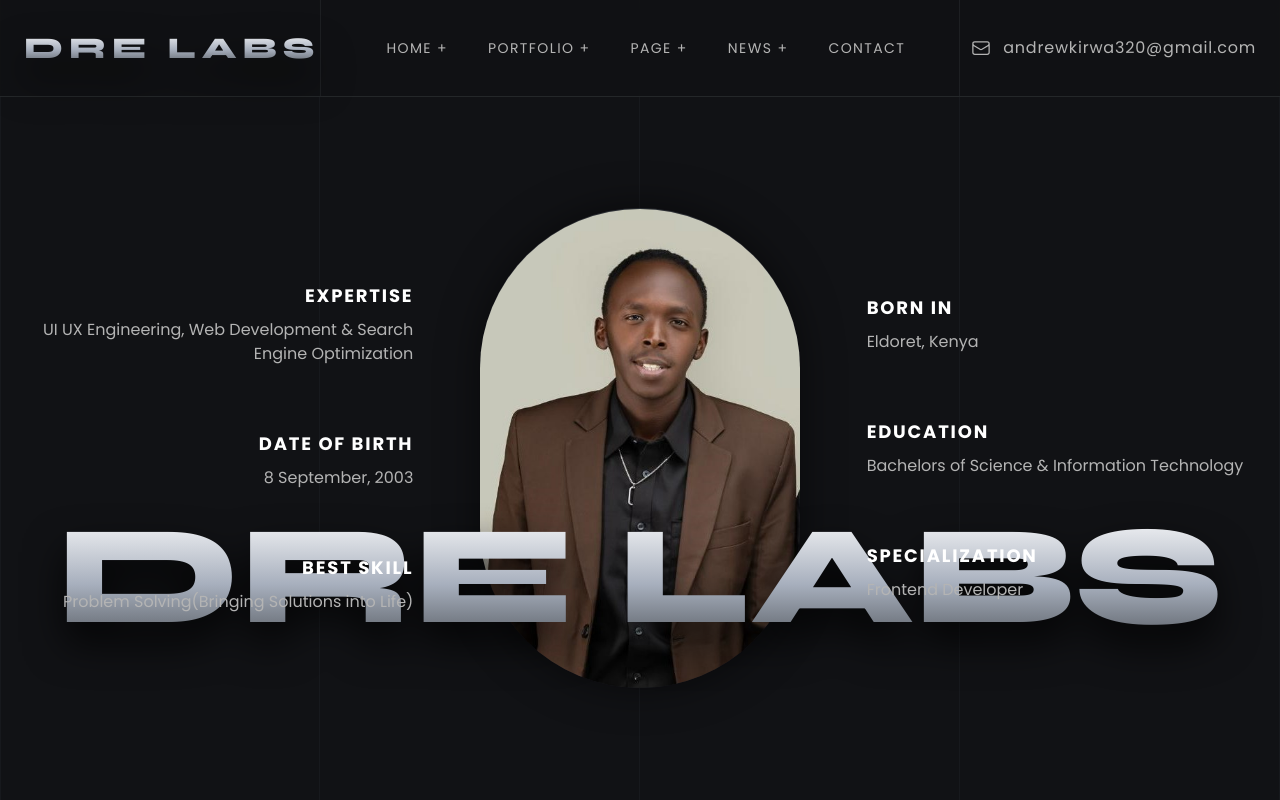
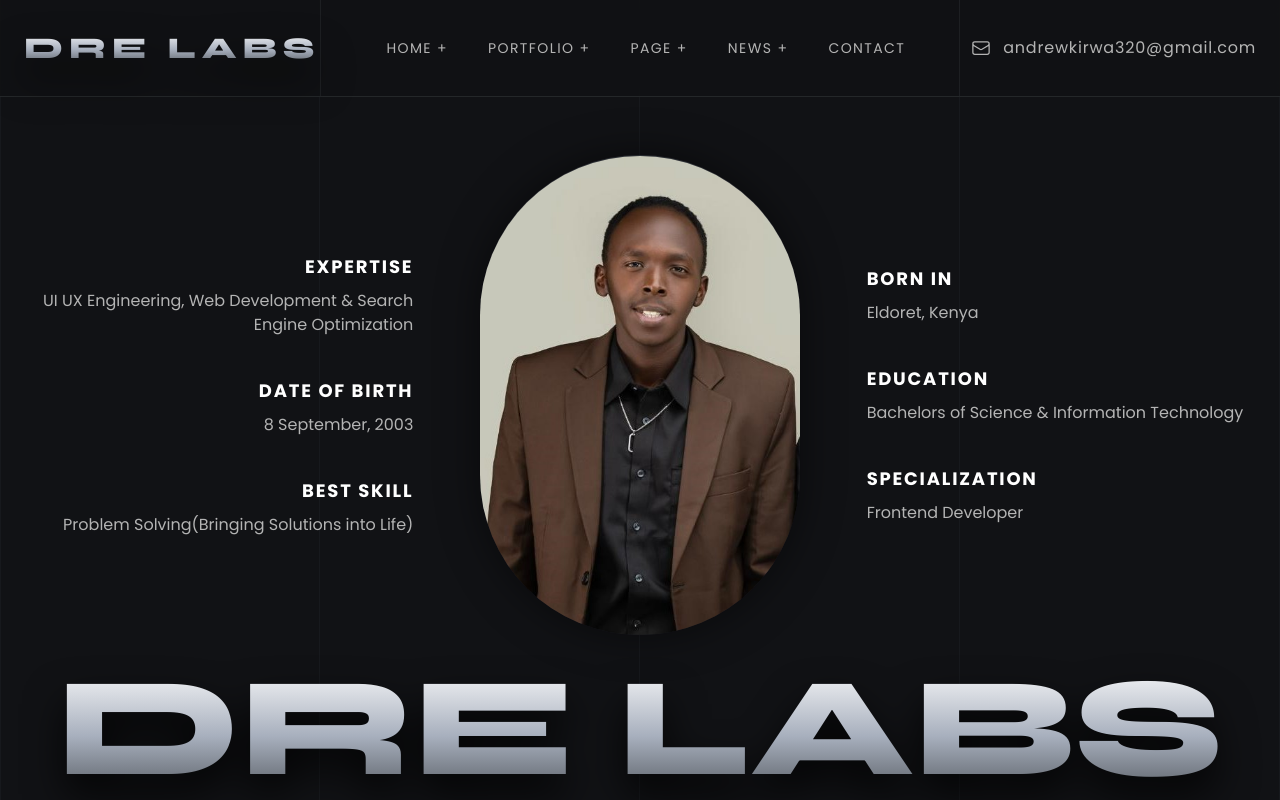
Before and after one commit to Andysputed/my-portfolio-app, a React (Vite) app: page / in a window 1280 px wide. Shown: the top 800 px of the page. Built offline with nearby package versions, Linux system fonts and the light colour scheme; no server answers; the database is empty.

Commit message:
Added Linked In link

```diff
--- a/src/components/HeroSection.jsx
+++ b/src/components/HeroSection.jsx
@@ -10,7 +10,7 @@ const Hero = () => {
   };
 
   return (
-    <section className="relative w-full min-h-screen pt-20 sm:pt-24 pb-10 sm:pb-12 flex items-center justify-center overflow-hidden bg-darkBg">
+    <section className="relative w-full min-h-screen pt-20 sm:pt-24 flex items-center justify-center overflow-hidden bg-darkBg">
 
       {/* Subtle Background Grid Lines */}
       <div className="absolute inset-0 pointer-events-none flex justify-center max-w-7xl mx-auto w-full">
@@ -20,7 +20,17 @@ const Hero = () => {
         <div className="w-1/4 h-full border-r border-textDark/10"></div>
       </div>
 
-      <div className="max-w-7xl mx-auto px-4 sm:px-6 w-full relative z-10 mt-10 sm:mt-12">
+      {/* The Massive Overlay Text — anchored to section bottom, behind content */}
+      <Motion.h1
+        initial={{ opacity: 0, y: 50 }}
+        animate={{ opacity: 1, y: 0 }}
+        transition={{ duration: 0.8, ease: [0.16, 1, 0.3, 1], delay: 0.2 }}
+        className="absolute bottom-0 left-1/2 -translate-x-1/2 text-[clamp(4rem,11vw,11rem)] font-display font-extrabold text-metallic z-0 pointer-events-none uppercase tracking-normal text-center w-full leading-none"
+      >
+        DRE LABS
+      </Motion.h1>
+
+      <div className="max-w-7xl mx-auto px-4 sm:px-6 w-full relative z-10 mt-10 sm:mt-12 pb-[clamp(5rem,12vw,12rem)]">
         <div className="grid grid-cols-1 md:grid-cols-3 items-center gap-8">
 
           {/* Left Column: Stats */}
@@ -31,7 +41,7 @@ const Hero = () => {
               hidden: { opacity: 0 },
               visible: { opacity: 1, transition: { staggerChildren: 0.2, delayChildren: 0.2 } }
             }}
-            className="flex flex-col gap-16 text-center md:text-right font-sans relative z-30"
+            className="flex flex-col gap-10 text-center md:text-right font-sans relative z-30"
           >
             <Motion.div variants={fadeUpVariant}>
               <h3 className="text-white text-lg font-bold tracking-widest uppercase mb-2">Expertise</h3>
@@ -55,7 +65,7 @@ const Hero = () => {
             className="relative flex justify-center"
           >
             {/* The Capsule Shape Container */}
-            <div className="w-full max-w-[320px] aspect-[1/1.5] rounded-[160px] bg-[#1a1c23] border-t border-textDark/30 overflow-hidden relative shadow-[0_0_40px_rgba(0,0,0,0.5)] z-10">
+            <div className="w-full max-w-[320px] aspect-1/1.5 rounded-[160px] bg-[#1a1c23] border-t border-textDark/30 overflow-hidden relative shadow-[0_0_40px_rgba(0,0,0,0.5)] z-10">
               <img src={andyImg} alt="Hero Portrait" className="w-full h-full object-cover object-top" />
             </div>
           </Motion.div>
@@ -68,7 +78,7 @@ const Hero = () => {
               hidden: { opacity: 0 },
               visible: { opacity: 1, transition: { staggerChildren: 0.2, delayChildren: 0.6 } }
             }}
-            className="flex flex-col gap-16 text-center md:text-left font-sans relative z-30"
+            className="flex flex-col gap-10 text-center md:text-left font-sans relative z-30"
           >
             <Motion.div variants={fadeUpVariant}>
               <h3 className="text-white text-lg font-bold tracking-widest uppercase mb-2">Born In</h3>
@@ -84,17 +94,6 @@ const Hero = () => {
             </Motion.div>
           </Motion.div>
         </div>
-
-        {/* The Massive Overlay Text */}
-        <Motion.h1
-          initial={{ opacity: 0, y: 50 }}
-          animate={{ opacity: 1, y: 0 }}
-          transition={{ duration: 0.8, ease: [0.16, 1, 0.3, 1], delay: 0.2 }}
-          className="absolute bottom-4 md:bottom-10 left-1/2 -translate-x-1/2 text-[clamp(4rem,11vw,11rem)] font-display font-extrabold text-metallic z-20 pointer-events-none uppercase tracking-normal text-center w-full leading-none"
-        >
-          DRE LABS
-        </Motion.h1>
-
       </div>
     </section>
   );
--- a/src/pages/ContactPage.jsx
+++ b/src/pages/ContactPage.jsx
@@ -6,7 +6,7 @@ import { FaGithub, FaLinkedin, FaTwitter } from 'react-icons/fa';
 const Contact = () => {
   const socials = [
     { icon: <FaGithub size={20} />, link: "https://github.com/Andysputed" },
-    { icon: <FaLinkedin size={20} />, link: "#" },
+    { icon: <FaLinkedin size={20} />, link: "https://www.linkedin.com/in/andrew-kirwa-8a687125a" },
     { icon: <FaTwitter size={20} />, link: "#" },
   ];
 
@@ -96,7 +96,7 @@ const Contact = () => {
               <button type="submit" className="relative overflow-hidden bg-white text-black font-display uppercase tracking-widest text-sm py-4 px-8 transition-all duration-300 w-fit hover:text-white group/btn">
                 <span className="relative z-10">Send Message</span>
                 {/* Button Fill Animation */}
-                <div className="absolute inset-0 bg-brandBlue translate-y-[100%] group-hover/btn:translate-y-0 transition-transform duration-300 ease-out z-0"></div>
+                <div className="absolute inset-0 bg-brandBlue translate-y-full group-hover/btn:translate-y-0 transition-transform duration-300 ease-out z-0"></div>
               </button>
             </form>
           </motion.div>
```
